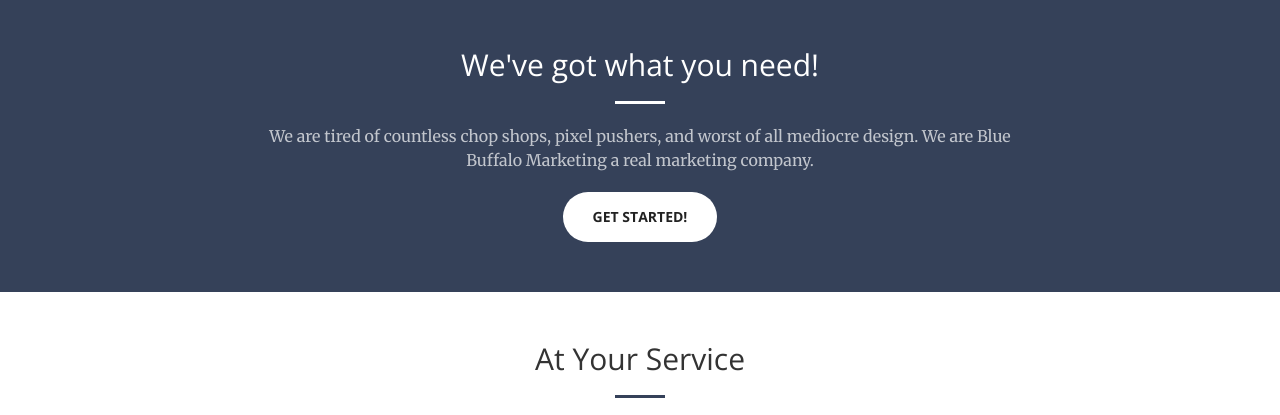
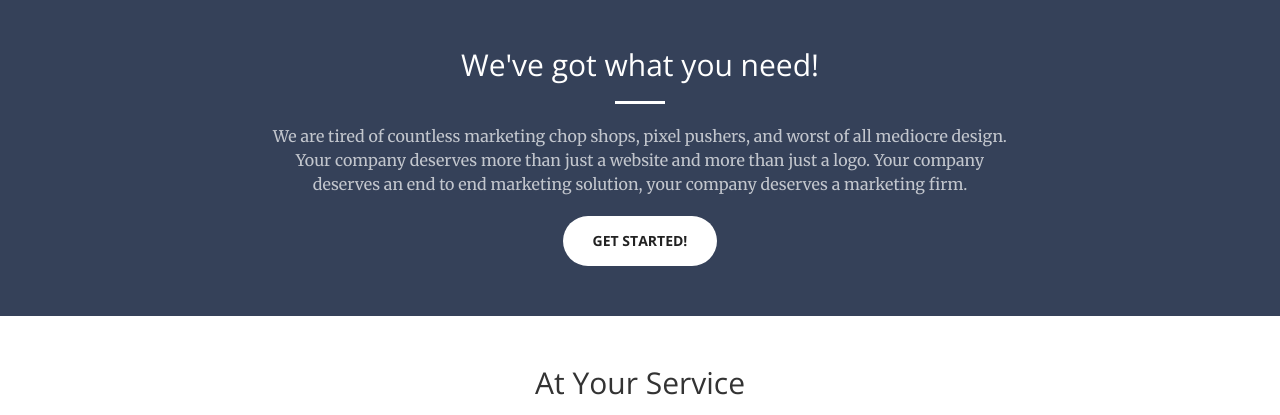
Before and after one commit to bbm01/bbmweb, a plain HTML site: page index.html in a window 1280 px wide. Shown: the part 802-1217 px from the top of the page. Drawn offline with nearby package versions, Linux system fonts and the light colour scheme.

Commit message:
changed about us verbage.

```diff
--- a/index.html
+++ b/index.html
@@ -87,7 +87,7 @@
                 <div class="col-lg-8 col-lg-offset-2 text-center">
                     <h2 class="section-heading">We've got what you need!</h2>
                     <hr class="light">
-                    <p class="text-faded">We are tired of countless chop shops, pixel pushers, and worst of all mediocre design. We are Blue Buffalo Marketing a real marketing company.</p>
+                    <p class="text-faded">We are tired of countless marketing chop shops, pixel pushers, and worst of all mediocre design. Your company deserves more than just a website and more than just a logo. Your company deserves an end to end marketing solution, your company deserves a marketing firm.</p>
                     <a href="#contact" class="btn btn-default btn-xl">Get Started!</a>
                 </div>
             </div>
```
